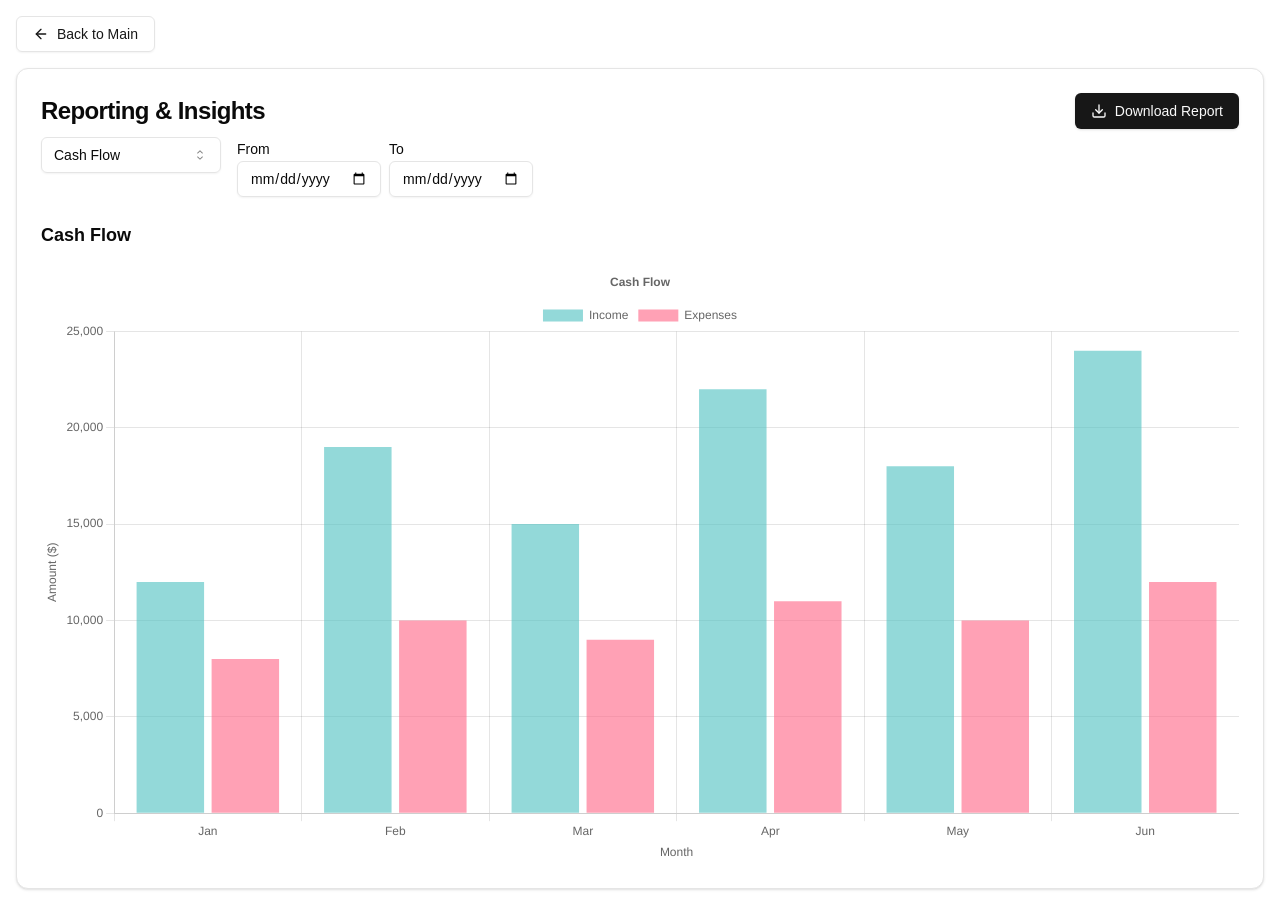
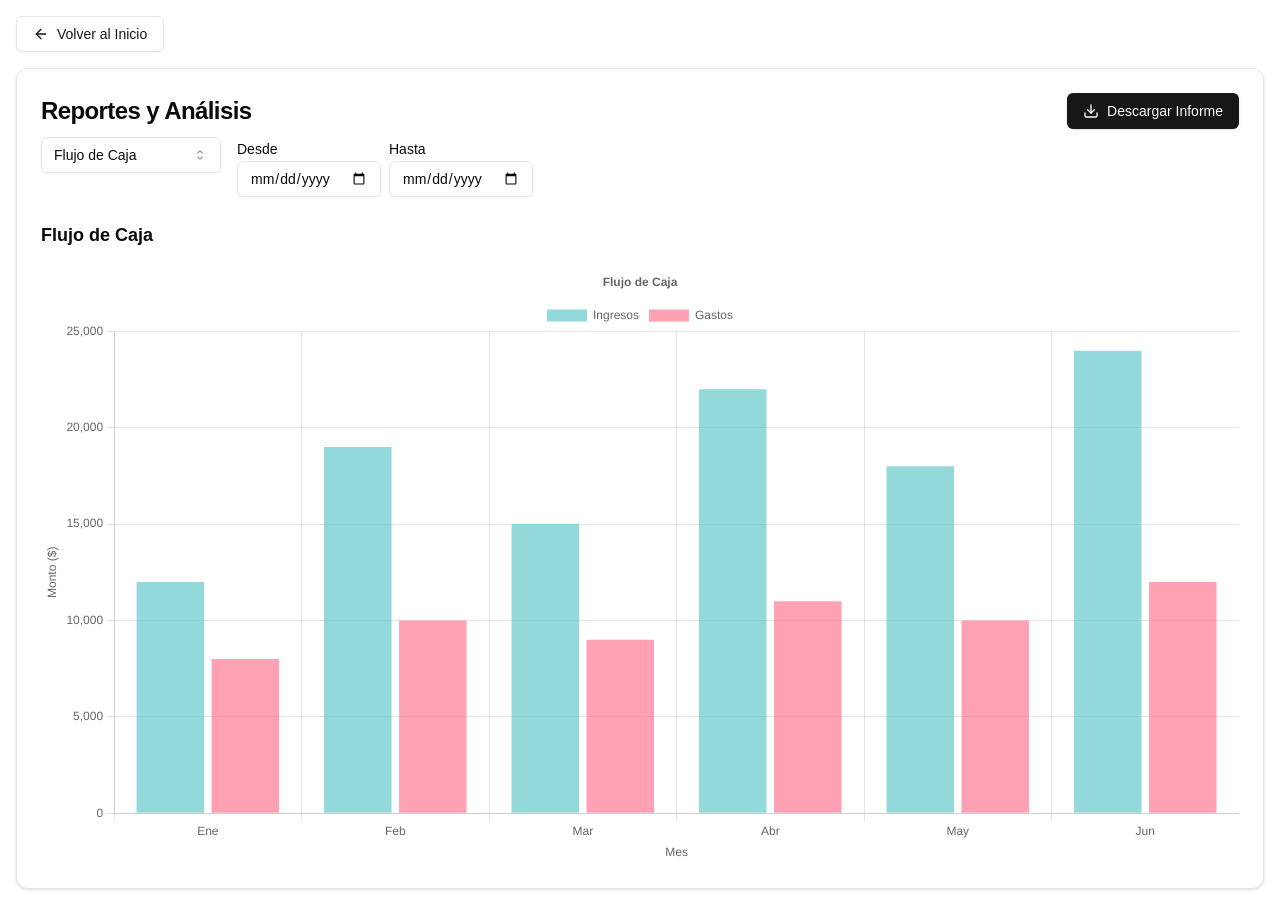
Before and after one commit to LeoUrzua/lending-frontend, a Next.js app: page /reports in a window 1280 px wide. Built offline with nearby package versions, Linux system fonts and the light colour scheme.

Commit message:
translate to es

```diff
--- a/src/components/reporting-insights.tsx
+++ b/src/components/reporting-insights.tsx
@@ -30,26 +30,26 @@ ChartJS.register(
   ArcElement
 )
 
-// Mock data for cash flow
+// Datos ficticios para el flujo de caja
 const cashFlowData = {
-  labels: ['Jan', 'Feb', 'Mar', 'Apr', 'May', 'Jun'],
+  labels: ['Ene', 'Feb', 'Mar', 'Abr', 'May', 'Jun'],
   datasets: [
     {
-      label: 'Income',
+      label: 'Ingresos',
       data: [12000, 19000, 15000, 22000, 18000, 24000],
       backgroundColor: 'rgba(75, 192, 192, 0.6)',
     },
     {
-      label: 'Expenses',
+      label: 'Gastos',
       data: [8000, 10000, 9000, 11000, 10000, 12000],
       backgroundColor: 'rgba(255, 99, 132, 0.6)',
     },
   ],
 }
 
-// Mock data for overdue loans
+// Datos ficticios para préstamos vencidos
 const overdueLoanData = {
-  labels: ['1-30 days', '31-60 days', '61-90 days', '90+ days'],
+  labels: ['1-30 días', '31-60 días', '61-90 días', '90+ días'],
   datasets: [
     {
       data: [5000, 3000, 2000, 1000],
@@ -68,8 +68,8 @@ export function ReportingInsights() {
   const [reportType, setReportType] = useState('cashFlow')
 
   const handleDownload = () => {
-    // In a real application, this would generate and download the report
-    alert('Downloading report...')
+    // En una aplicación real, esto generaría y descargaría el informe
+    alert('Descargando informe...')
   }
 
   const handleDateChange = (e: React.ChangeEvent<HTMLInputElement>) => {
@@ -85,7 +85,7 @@ export function ReportingInsights() {
       },
       title: {
         display: true,
-        text: 'Cash Flow',
+        text: 'Flujo de Caja',
       },
     },
     scales: {
@@ -93,14 +93,14 @@ export function ReportingInsights() {
         type: 'category' as const,
         title: {
           display: true,
-          text: 'Month',
+          text: 'Mes',
         },
       },
       y: {
         type: 'linear' as const,
         title: {
           display: true,
-          text: 'Amount ($)',
+          text: 'Monto ($)',
         },
       },
     },
@@ -114,7 +114,7 @@ export function ReportingInsights() {
       },
       title: {
         display: true,
-        text: 'Overdue Loans by Age',
+        text: 'Préstamos Vencidos por Edad',
       },
     },
   }
@@ -123,14 +123,14 @@ export function ReportingInsights() {
     <div className="container mx-auto p-4">
       <Link href="/" passHref>
         <Button variant="outline" className="mb-4">
-          <ArrowLeft className="mr-2 h-4 w-4" /> Back to Main
+          <ArrowLeft className="mr-2 h-4 w-4" /> Volver al Inicio
         </Button>
       </Link>
       <Card>
         <CardHeader className="flex flex-row items-center justify-between space-y-0 pb-2">
-          <CardTitle className="text-2xl font-bold">Reporting & Insights</CardTitle>
+          <CardTitle className="text-2xl font-bold">Reportes y Análisis</CardTitle>
           <Button onClick={handleDownload}>
-            <Download className="mr-2 h-4 w-4" /> Download Report
+            <Download className="mr-2 h-4 w-4" /> Descargar Informe
           </Button>
         </CardHeader>
         <CardContent>
@@ -138,16 +138,16 @@ export function ReportingInsights() {
             <div className="flex flex-col md:flex-row space-y-4 md:space-y-0 md:space-x-4">
               <Select value={reportType} onValueChange={setReportType}>
                 <SelectTrigger className="w-[180px]">
-                  <SelectValue placeholder="Select report type" />
+                  <SelectValue placeholder="Seleccionar tipo de informe" />
                 </SelectTrigger>
                 <SelectContent>
-                  <SelectItem value="cashFlow">Cash Flow</SelectItem>
-                  <SelectItem value="overdueLoans">Overdue Loans</SelectItem>
+                  <SelectItem value="cashFlow">Flujo de Caja</SelectItem>
+                  <SelectItem value="overdueLoans">Préstamos Vencidos</SelectItem>
                 </SelectContent>
               </Select>
               <div className="flex space-x-2">
                 <div>
-                  <Label htmlFor="dateFrom">From</Label>
+                  <Label htmlFor="dateFrom">Desde</Label>
                   <Input
                     id="dateFrom"
                     name="from"
@@ -157,7 +157,7 @@ export function ReportingInsights() {
                   />
                 </div>
                 <div>
-                  <Label htmlFor="dateTo">To</Label>
+                  <Label htmlFor="dateTo">Hasta</Label>
                   <Input
                     id="dateTo"
                     name="to"
@@ -171,12 +171,12 @@ export function ReportingInsights() {
           </div>
           {reportType === 'cashFlow' ? (
             <div>
-              <h3 className="text-lg font-semibold mb-4">Cash Flow</h3>
+              <h3 className="text-lg font-semibold mb-4">Flujo de Caja</h3>
               <Bar data={cashFlowData} options={cashFlowOptions} />
             </div>
           ) : (
             <div>
-              <h3 className="text-lg font-semibold mb-4">Overdue Loans</h3>
+              <h3 className="text-lg font-semibold mb-4">Préstamos Vencidos</h3>
               <div className="w-full md:w-1/2 mx-auto">
                 <Pie data={overdueLoanData} options={overdueLoanOptions} />
               </div>
```
Also changed, not shown: src/components/loan-details.tsx (+0 -14 lines).
